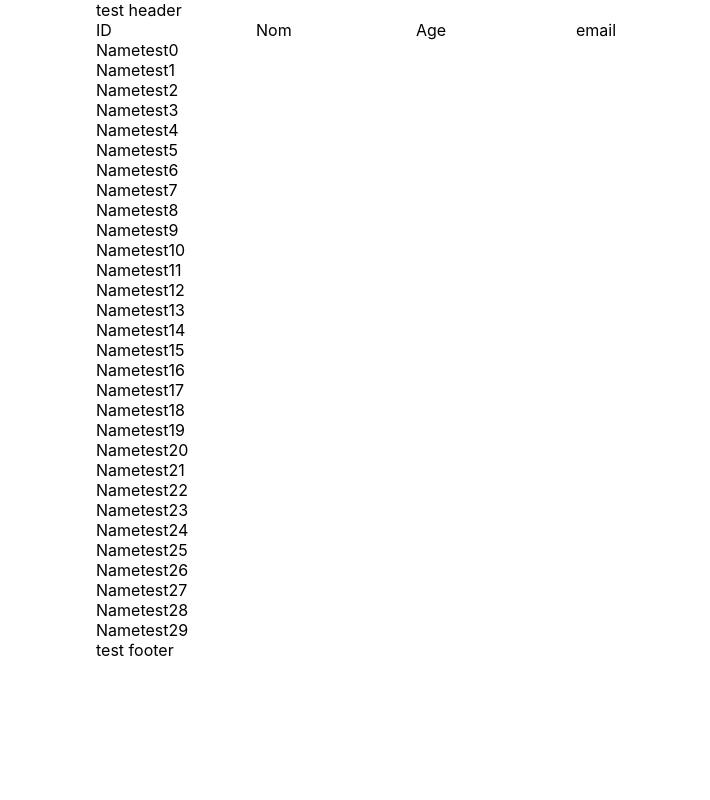
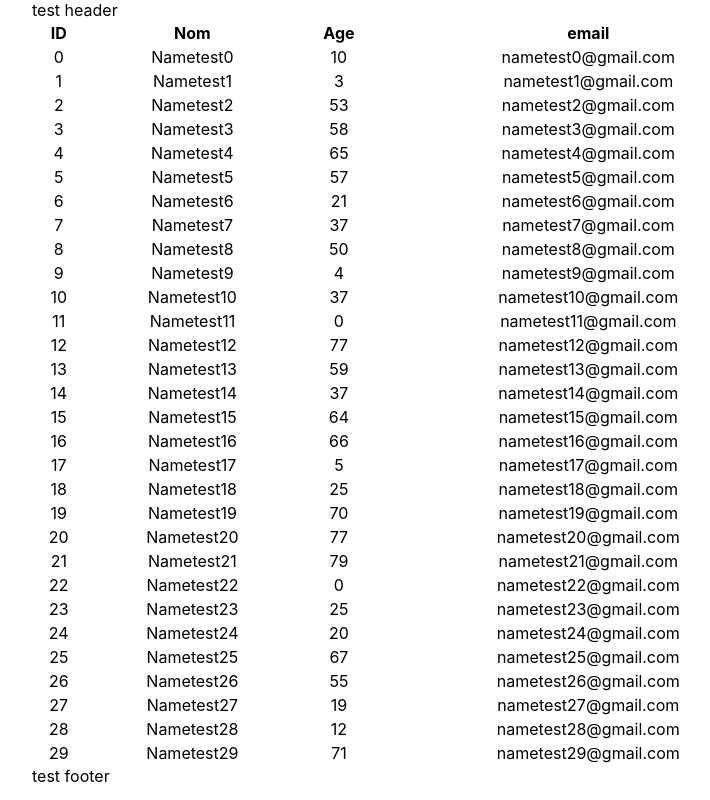
Before and after one commit to JeremyGendre/react-datatable, a React (Create React App) app: page / in a window 1280 px wide. Shown: the whole page, without its empty margins (224-934 px from the left). Built offline with nearby package versions, Linux system fonts and the light colour scheme.

Commit message:
display content rows

```diff
--- a/src/App.css
+++ b/src/App.css
@@ -4,7 +4,7 @@
 }
 .app-content{
     margin:auto;
-    width: 50%;
+    width: 60%;
 }
 @media(max-width: 1000px){
     .app-content{width: 80%}
@@ -18,3 +18,11 @@
 .d-none{display: none;}
 
 .flex-1{flex:1;}
+.flex-wrap{flex-wrap: wrap;}
+
+.font-bold{ font-weight: bold;}
+
+.w-full{width: 100%;}
+.h-full{height: 100%;}
+
+.text-center{text-align: center;}
--- a/src/Component/content/ContentHeader.tsx
+++ b/src/Component/content/ContentHeader.tsx
@@ -13,15 +13,13 @@ export default function ContentHeader(){
     };
 
     return (
-        <>
-            {columnTitles ? (
-                <>
-                    {handleColumnsEntries(columnTitles).map((value) => value)}
-                </>
-            ) : (
-                <>{Object.keys(data[0]).map((property, index) => <ColumnTitle key={'title-'+index} title={property}/>)}</>
-            )}
-        </>
+        <thead>
+            <tr>
+                {columnTitles ? handleColumnsEntries(columnTitles).map((value) => value) : (
+                    <>{Object.keys(data[0]).map((property, index) => <ColumnTitle key={'title-'+index} title={property}/>)}</>
+                )}
+            </tr>
+        </thead>
     );
 }
 
@@ -31,8 +29,8 @@ type ColumnTitleType = {
 
 function ColumnTitle({title}: ColumnTitleType){
     return (
-        <div className="flex-1">
+        <th className="flex-1 font-bold">
             {title}
-        </div>
+        </th>
     );
 }
--- a/src/Component/content/DatatableContent.tsx
+++ b/src/Component/content/DatatableContent.tsx
@@ -1,17 +1,35 @@
-import React from "react";
+import React, {PropsWithChildren} from "react";
 import {useDatatable} from "../Datatable";
 import ContentHeader from "./ContentHeader";
+import {DataInterface} from "../../utils/dataGenerator";
 
 export default function DatatableContent(){
     const {data} = useDatatable();
     if(!data.length) return <>No data</>;
     return (
-        <div>
-            <div className="d-flex">
-                <ContentHeader/>
-            </div>
-            <div></div>
-            {data.map(oneData => <div key={oneData.id + oneData.name}>{oneData.name}</div>)}
-        </div>
+        <table className="w-full">
+            <ContentHeader/>
+            <tbody>
+                {data.map(oneData => <TableRow key={oneData.id + oneData.name} data={oneData}/>)}
+            </tbody>
+        </table>
     );
 }
+
+type TableRowType = {
+    data: DataInterface
+};
+
+function TableRow(props: TableRowType){
+    const {data} = props;
+    const {columnTitles} = useDatatable();
+    const cellKeys = Object.keys(columnTitles ? columnTitles : data);
+    return (
+        <tr>
+            {cellKeys.map((value, index) => {
+                // @ts-ignore
+                return <td key={`cell-${index}`} className="text-center">{data[value]}</td>;
+            })}
+        </tr>
+    );
+}
--- a/src/utils/dataGenerator.ts
+++ b/src/utils/dataGenerator.ts
@@ -20,7 +20,7 @@ export function generateOneData(id: number): DataInterface{
     return {
         id: id,
         name: `Nametest${id}`,
-        email: `nametest${id}@gamil.com`,
+        email: `nametest${id}@gmail.com`,
         phone: `06 ${getRandomIntArbitrary(10,99)} ${getRandomIntArbitrary(10,99)} ${getRandomIntArbitrary(10,99)} ${getRandomIntArbitrary(10,99)}`,
         age: getRandomInt(80),
         createdAt: new Date(),
```
